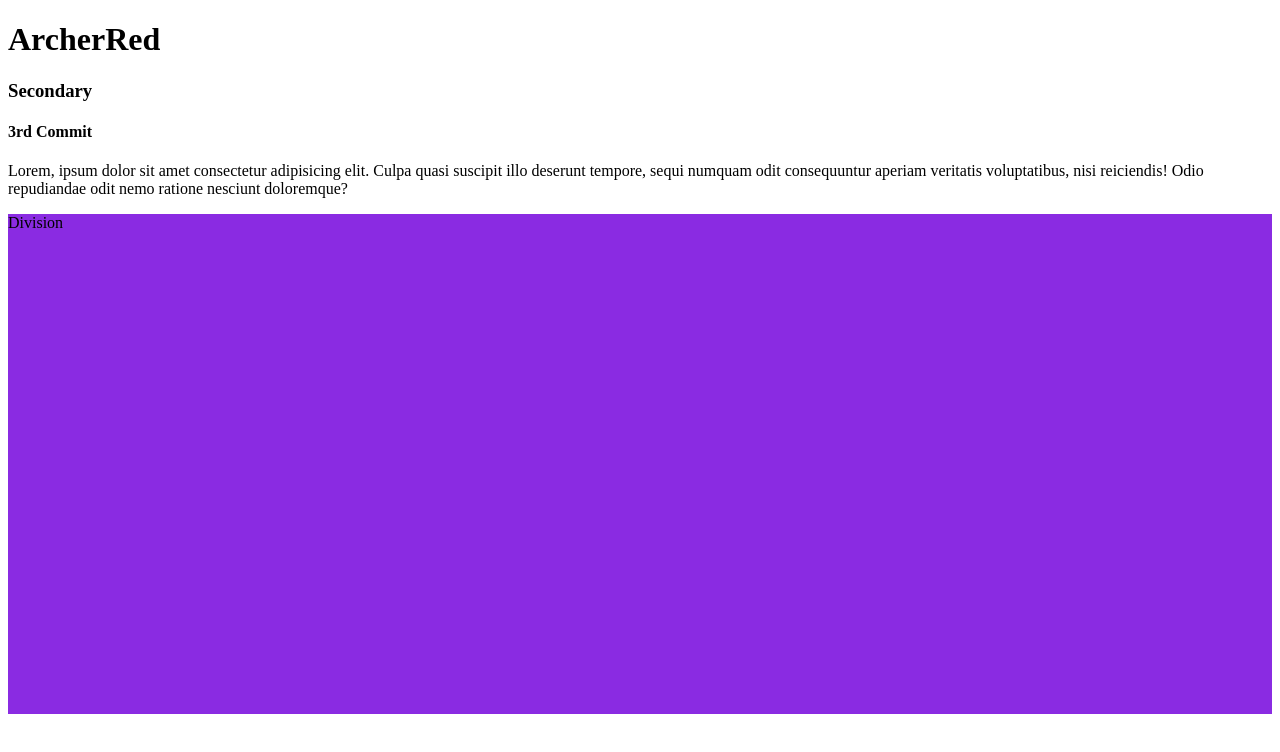
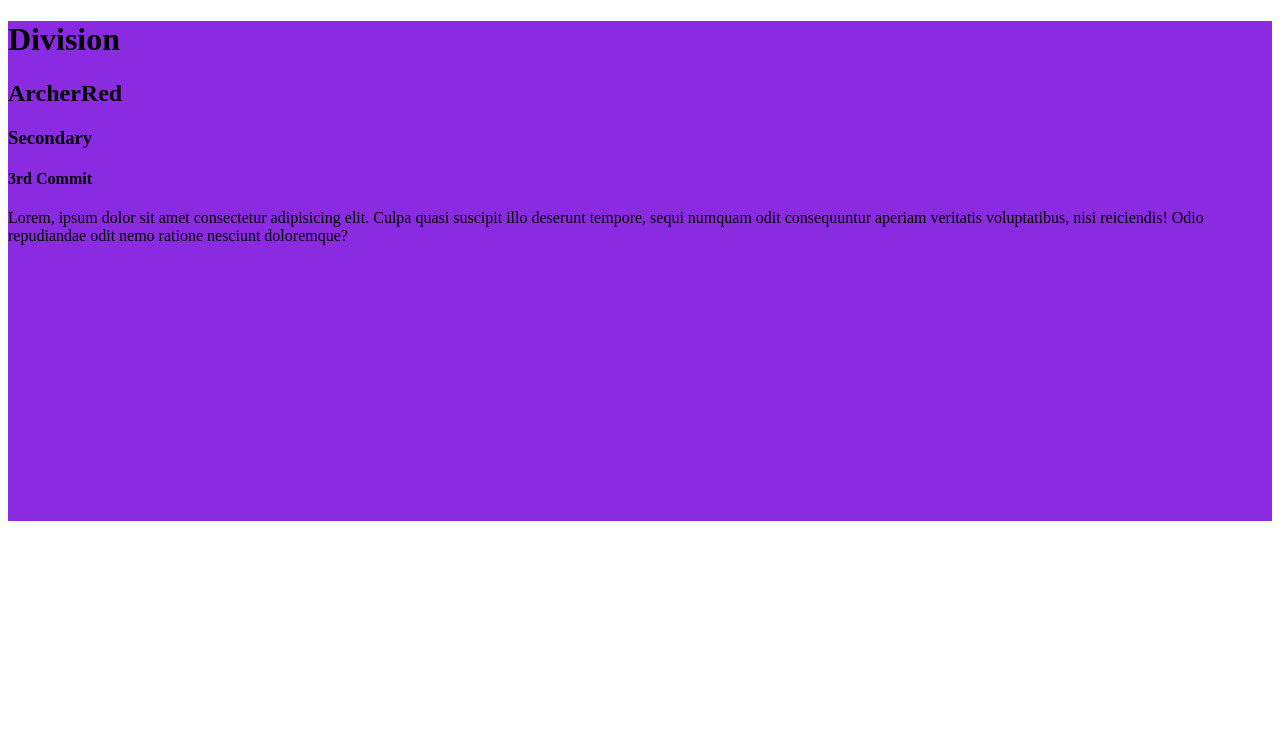
Before and after one commit to ArcherRed/LastStand, a plain HTML site: page index.html in a window 1280 px wide. Drawn offline with Linux system fonts and the light colour scheme.

Commit message:
6th Commit

```diff
--- a/index.html
+++ b/index.html
@@ -7,11 +7,13 @@
     <title>Document</title>
 </head>
 <body>
-    <h1>ArcherRed</h1>
+    <div style="height: 500px; width: 100%; background-color: blueviolet;">
+    <h1>Division</h1>
+    <h2>ArcherRed</h2>
     <h3>Secondary</h3>
     <h4>3rd Commit</h4>
     <p>Lorem, ipsum dolor sit amet consectetur adipisicing elit. Culpa quasi suscipit illo deserunt tempore,
     sequi numquam odit consequuntur aperiam veritatis voluptatibus, nisi reiciendis! Odio repudiandae odit nemo ratione nesciunt doloremque?</p>
-    <div style="height: 500px; width: 100%; background-color: blueviolet;">Division</div>
+    </div>
 </body>
 </html>
```
